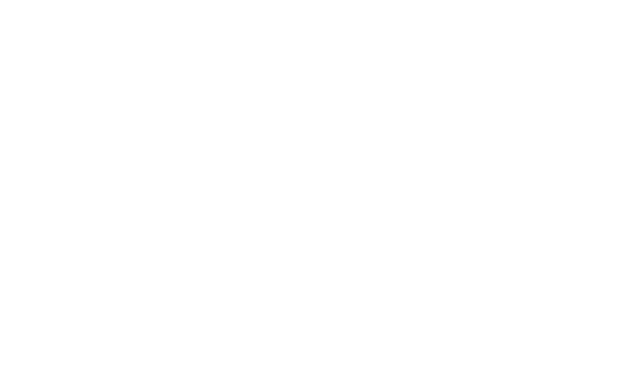
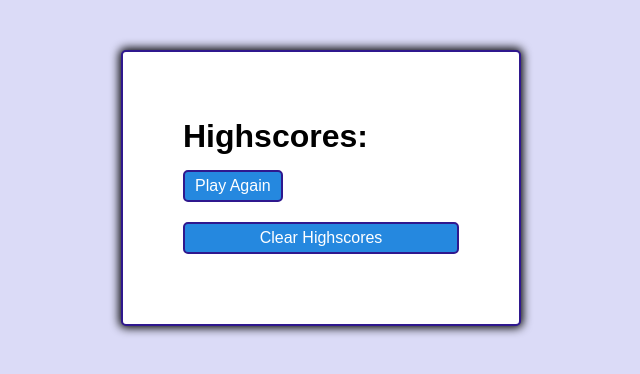
Before and after one commit to MilenaSilveira/Quiz-Challenge4, a plain HTML site: page highscores.html in a window 1280 px wide. Shown: the whole page, without its empty margins (319-959 px from the left). Drawn offline with Linux system fonts and the light colour scheme.

Commit message:
added JS file and worked on highscores page

```diff
--- a/assets/style.css
+++ b/assets/style.css
@@ -83,3 +83,20 @@ button:hover {
 
 
 }
+
+.score-box {
+    background-color: white;
+    border-radius: 5px;
+    display: flex;
+    flex-wrap: wrap;
+    flex-direction: column;
+    justify-content:center;
+    border: 2px solid var(--dark);
+    padding: 60px;
+    margin: auto;
+    box-shadow: 0 0 10px 2px;
+    max-width: 400px;
+
+
+
+}
--- a/highscores.html
+++ b/highscores.html
@@ -0,0 +1,27 @@
+<!DOCTYPE html>
+<html lang="en">
+<head>
+    <meta charset="UTF-8">
+    <meta http-equiv="X-UA-Compatible" content="IE=edge">
+    <meta name="viewport" content="width=device-width, initial-scale=1.0">
+    <link rel="stylesheet" href="./assets/reset.css">
+    <link rel="stylesheet" href="./assets/style.css">
+    <title>Document</title>
+</head>
+<body>
+    <header>
+
+    </header>
+    <div class="score-box">
+        <h1>Highscores:</h1>
+
+        <ol></ol>
+
+        <a href="index.html"><button>Play Again</button></a>
+        <button id="clear">Clear Highscores</button>
+      </div>
+
+
+    <script src=".assets/score.js"></script>
+</body>
+</html>
```
Also changed, not shown: assets/score.js (added, +29 -0 lines), assets/script.js (+5 -4 lines).
